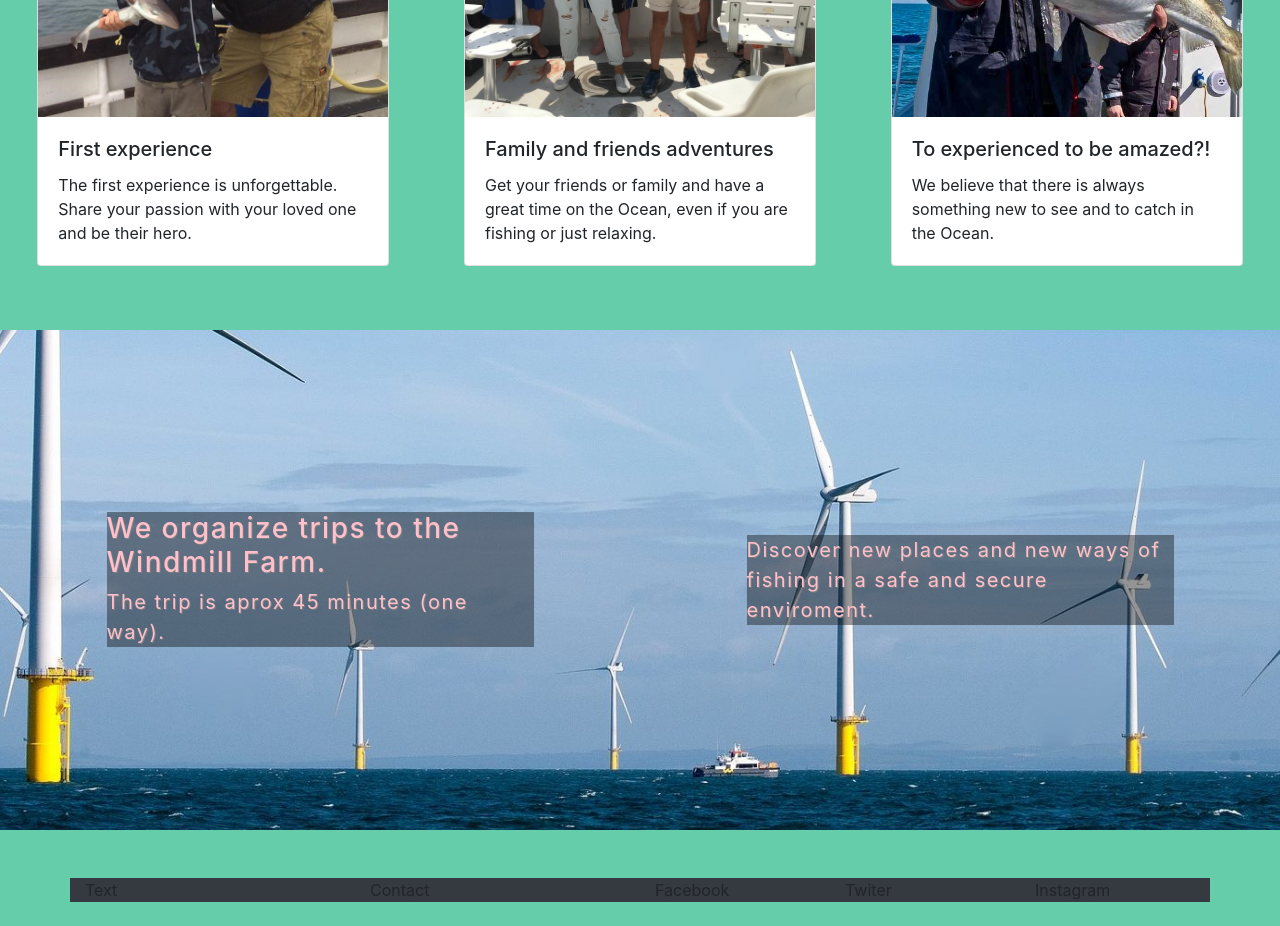
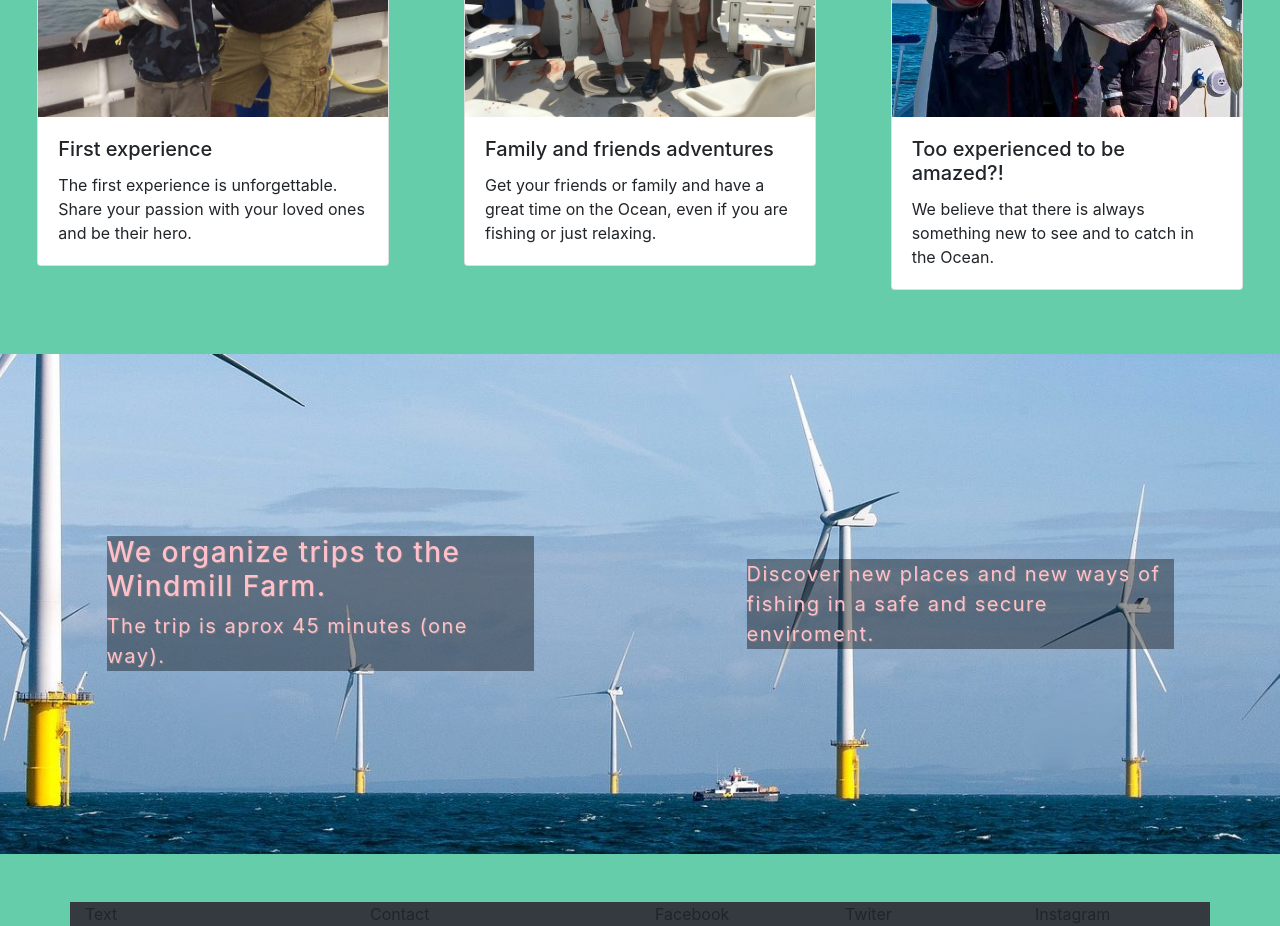
Before and after one commit to CalinGherman/hello-world, a plain HTML site: page index.html in a window 1280 px wide. Shown: the part 1840-2766 px from the top of the page. Before the commit the page ends 2742 px from the top, so only its background shows below. Drawn offline with nearby package versions, Linux system fonts and the light colour scheme.

Commit message:
Update index.html

```diff
--- a/index.html
+++ b/index.html
@@ -131,7 +131,7 @@
                     <img class="card-img-top" src="images/image4.jpg" alt="Card image cap">
                     <div class="card-body">
                       <h5 class="card-title">First experience</h5>
-                      <p class="card-text">The first experience is unforgettable. Share your passion with your loved one and be their hero.</p>
+                      <p class="card-text">The first experience is unforgettable. Share your passion with your loved ones and be their hero.</p>
                     </div>
                   </div>
             </div>
@@ -148,7 +148,7 @@
                 <div class="card mx-auto " style="width: 22rem;">
                     <img class="card-img-top" src="images/image7.jpg" alt="Card image cap">
                     <div class="card-body">
-                      <h5 class="card-title">To experienced to be amazed?!</h5>
+                      <h5 class="card-title">Too experienced to be amazed?!</h5>
                       <p class="card-text">We believe that there is always something new to see and to catch in the Ocean.</p>
                     </div>
                   </div>
```
